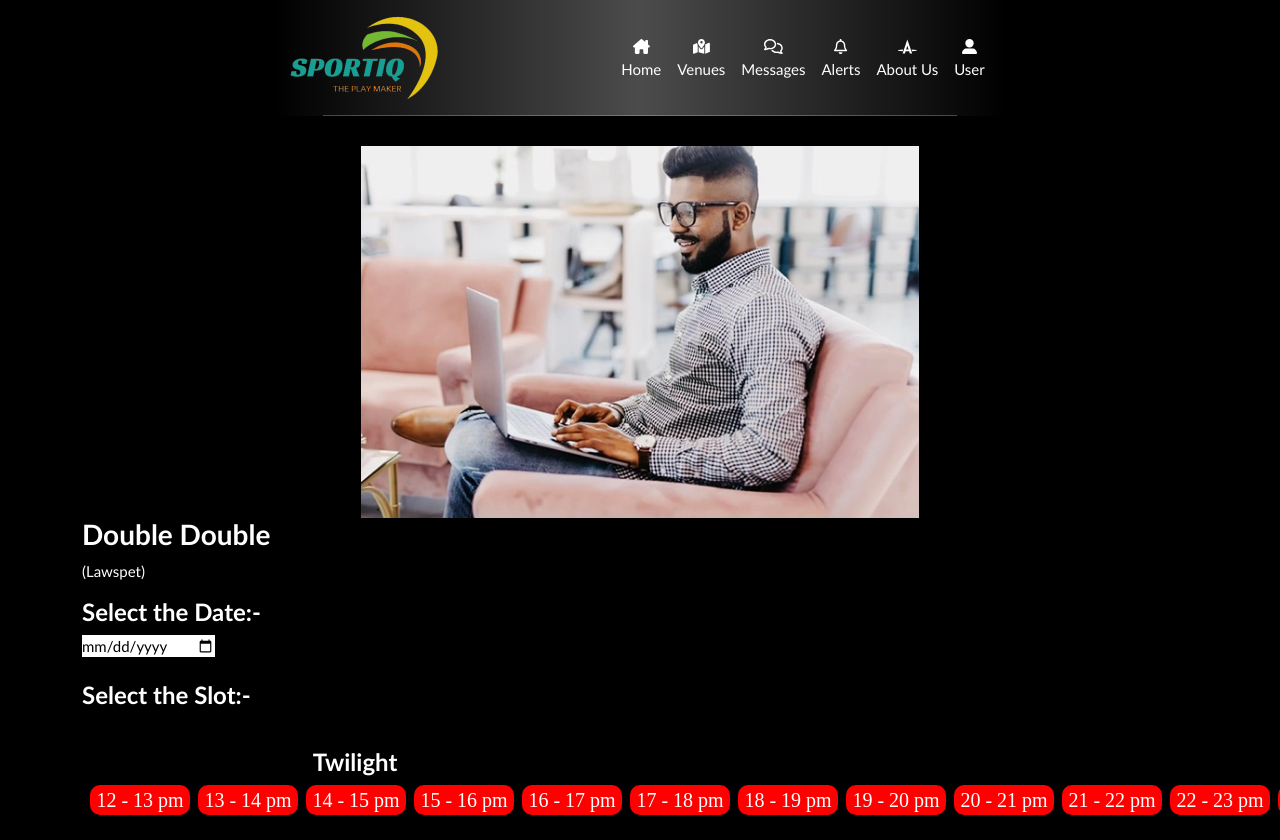
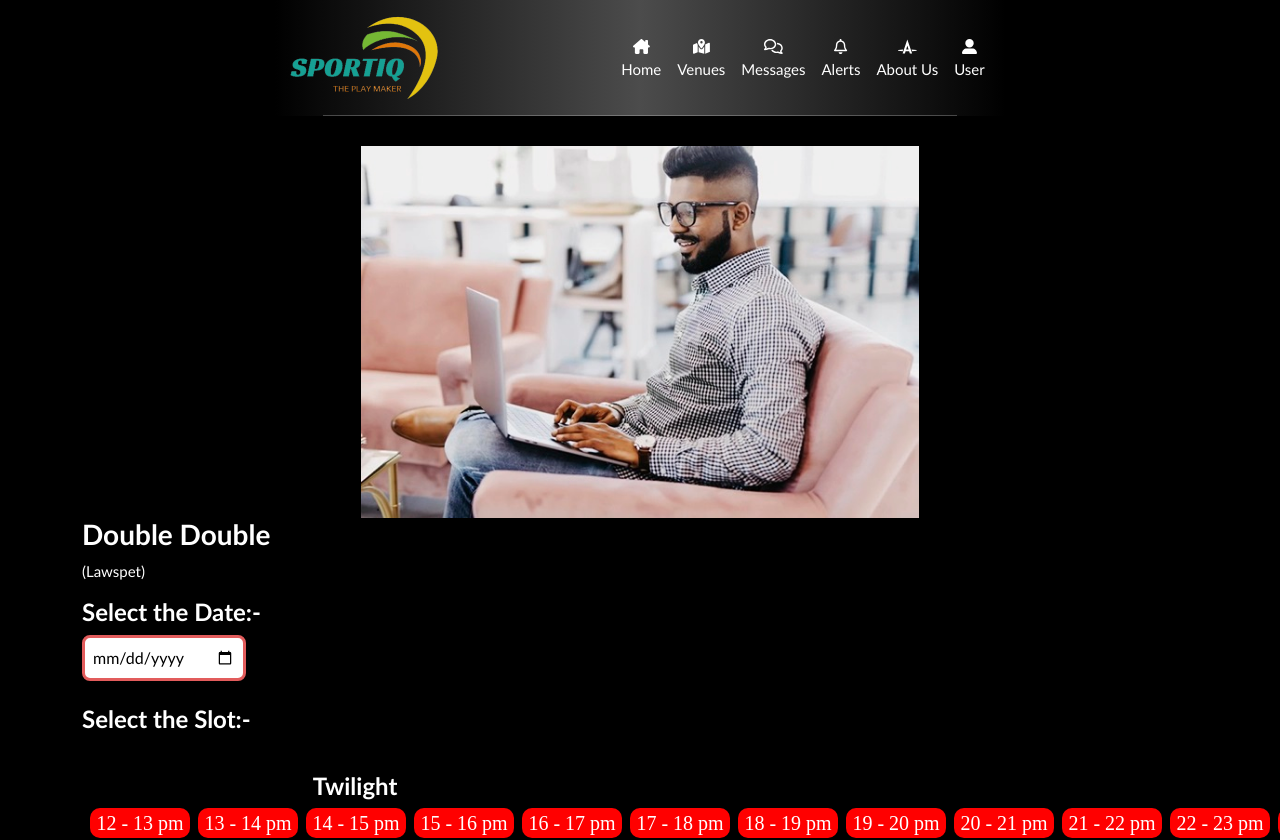
Before and after one commit to shyamkrishnaarumugam/stadium-project, a React (Create React App) app: page /slotBook in a window 1280 px wide. Shown: the top 840 px of the page. Built offline with nearby package versions, Linux system fonts and the light colour scheme; a web font is replaced by a local one.

Commit message:
date bg changes

```diff
--- a/src/assets/components/SlotBook.js
+++ b/src/assets/components/SlotBook.js
@@ -90,7 +90,7 @@ export default function SlotBook() {
               <div>
               <h4>Select the Date:-</h4>
 
-              <input className="mb-4" type="date" min={currentDate} value={date} onChange={(e) => setDate(e.target.value)} />
+              <input className=" date-input mb-4" type="date" min={currentDate} value={date} onChange={(e) => setDate(e.target.value)} />
               </div>
 
               <h4>Select the Slot:-</h4>
--- a/src/assets/css/style.css
+++ b/src/assets/css/style.css
@@ -162,6 +162,20 @@ color: hsl(9, 40%, 60%);
     background-color: red; /* Change background color when checkbox is unchecked */
   }
 
+  .date-input {
+    padding: 8px;
+    border: 3px solid #e25c5c;
+    border-radius: 8px;
+    font-size: 16px;
+    outline: none;
+    cursor: pointer;
+  }
+
+  .date-input:focus {
+    border-color: #007bff; /* Change border color when input is focused */
+    box-shadow: 0 0 0 0.2rem rgba(0, 123, 255, 0.25); /* Add a subtle shadow when input is focused */
+  }
+
 
 
 .whatsappPic{
```
